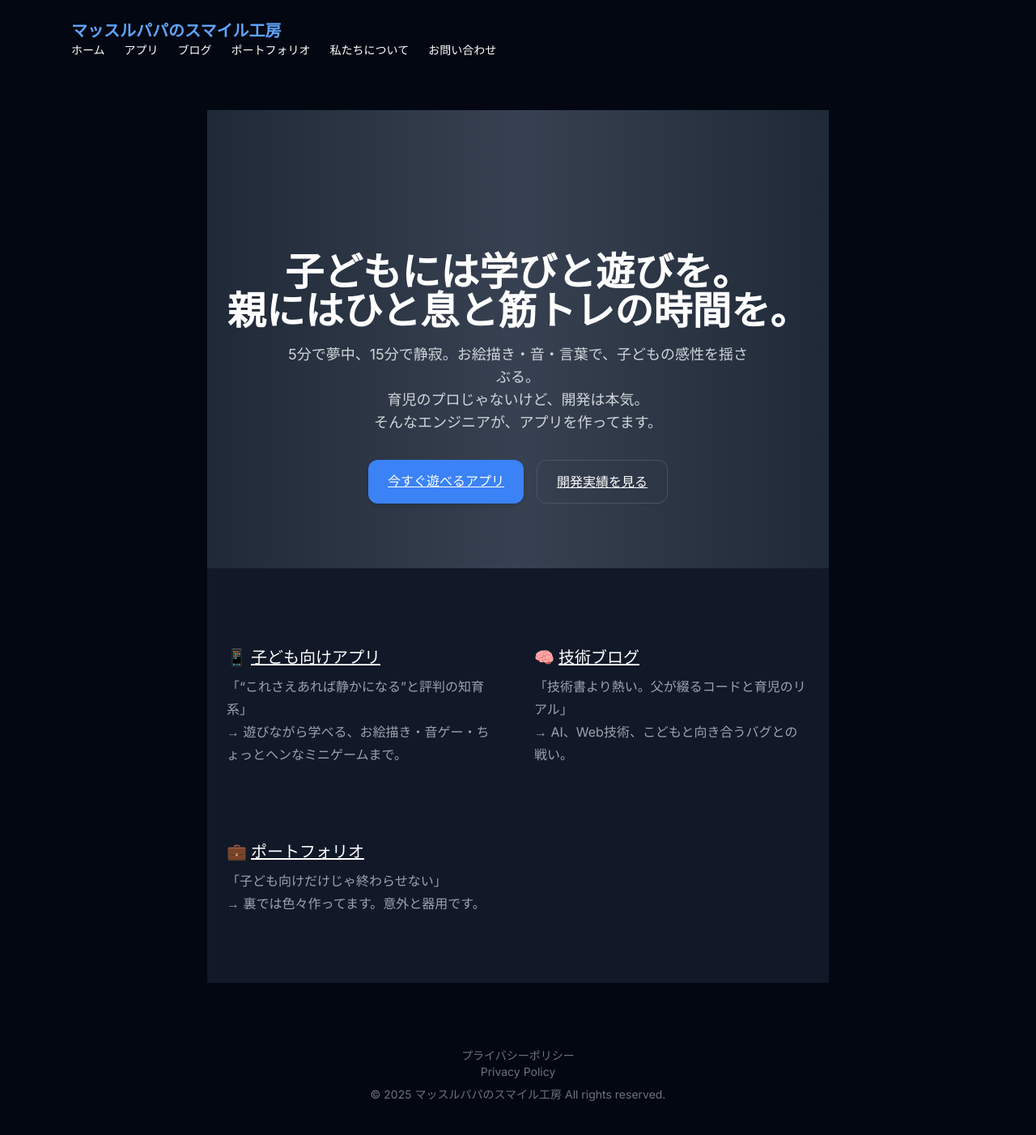
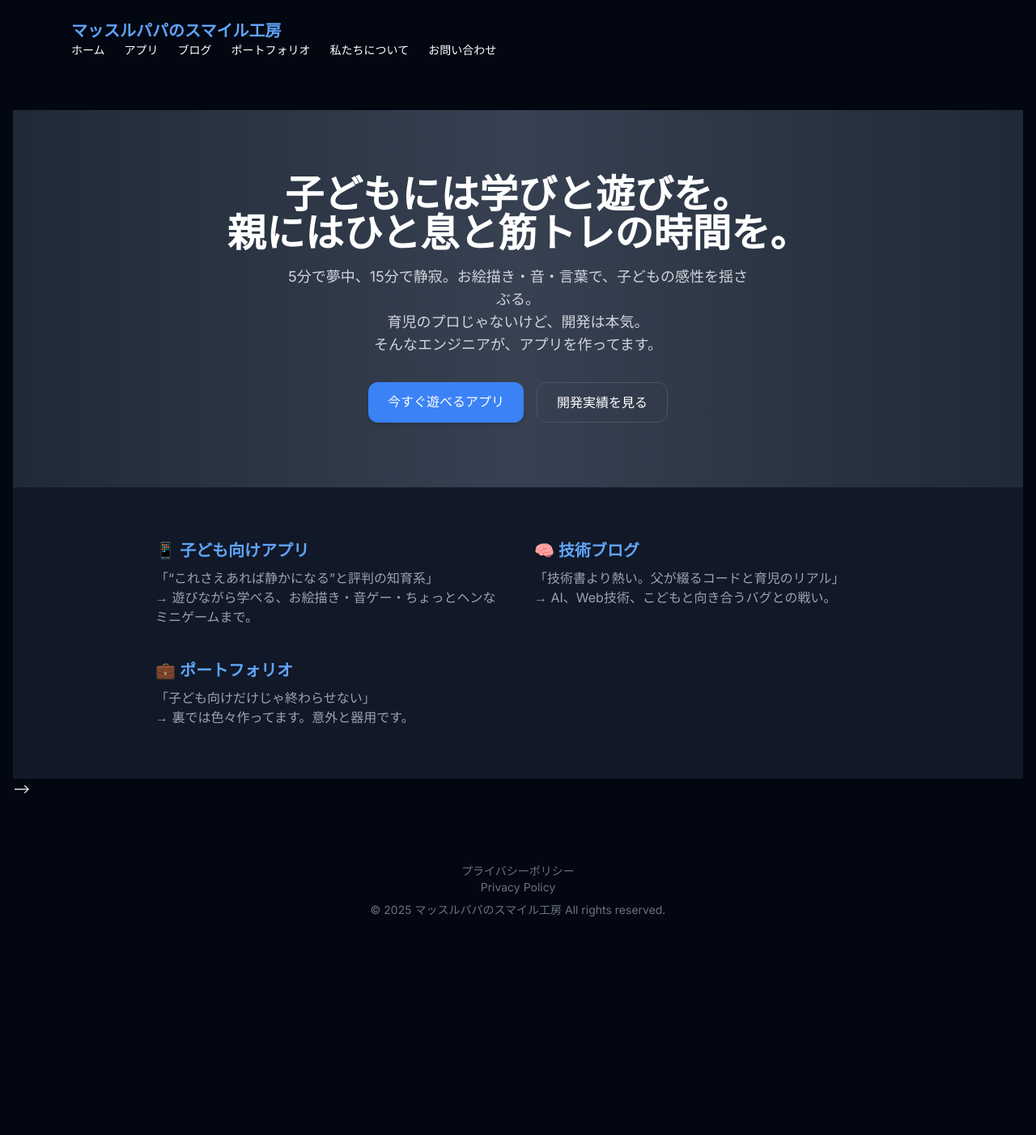
Before and after one commit to k41301175/MuscleDad-SmileLab, a Jekyll site: the page built from index.html, in a window 1280 px wide. Shown: the whole page at 81% size. Built offline with Jekyll 4.4.1, drawn with Linux system fonts in a browser that asks for light colours; nearby versions of some CDN libraries; after the commit the page ends 1174 px from its top, so only the background shows below that.

Commit message:
adjust default format

```diff
--- a/_layouts/default.html
+++ b/_layouts/default.html
@@ -43,9 +43,10 @@
   </header>
 
   <main class="px-4 py-10">
-    <div class="prose prose-invert max-w-3xl mx-auto">
+    {{ content }}
+    <!--<div class="prose prose-invert max-w-3xl mx-auto">
       {{ content }}
-    </div>
+    </div>-->
   </main>
 
   <footer class="text-center text-gray-500 text-sm py-10">
--- a/blog.html
+++ b/blog.html
@@ -3,6 +3,7 @@ layout: default
 title: ブログ
 ---
 
+<div class="prose prose-invert max-w-3xl mx-auto">
   <section class="max-w-3xl mx-auto px-4 py-12">
     <h2 class="text-3xl font-bold mb-6 text-center">ブログ一覧</h2>
     <ul class="space-y-6">
@@ -17,3 +18,4 @@ title: ブログ
       {% endfor %}
     </ul>
   </section>
+</div>
```
Lines whose indentation alone changed are shown as unchanged.
